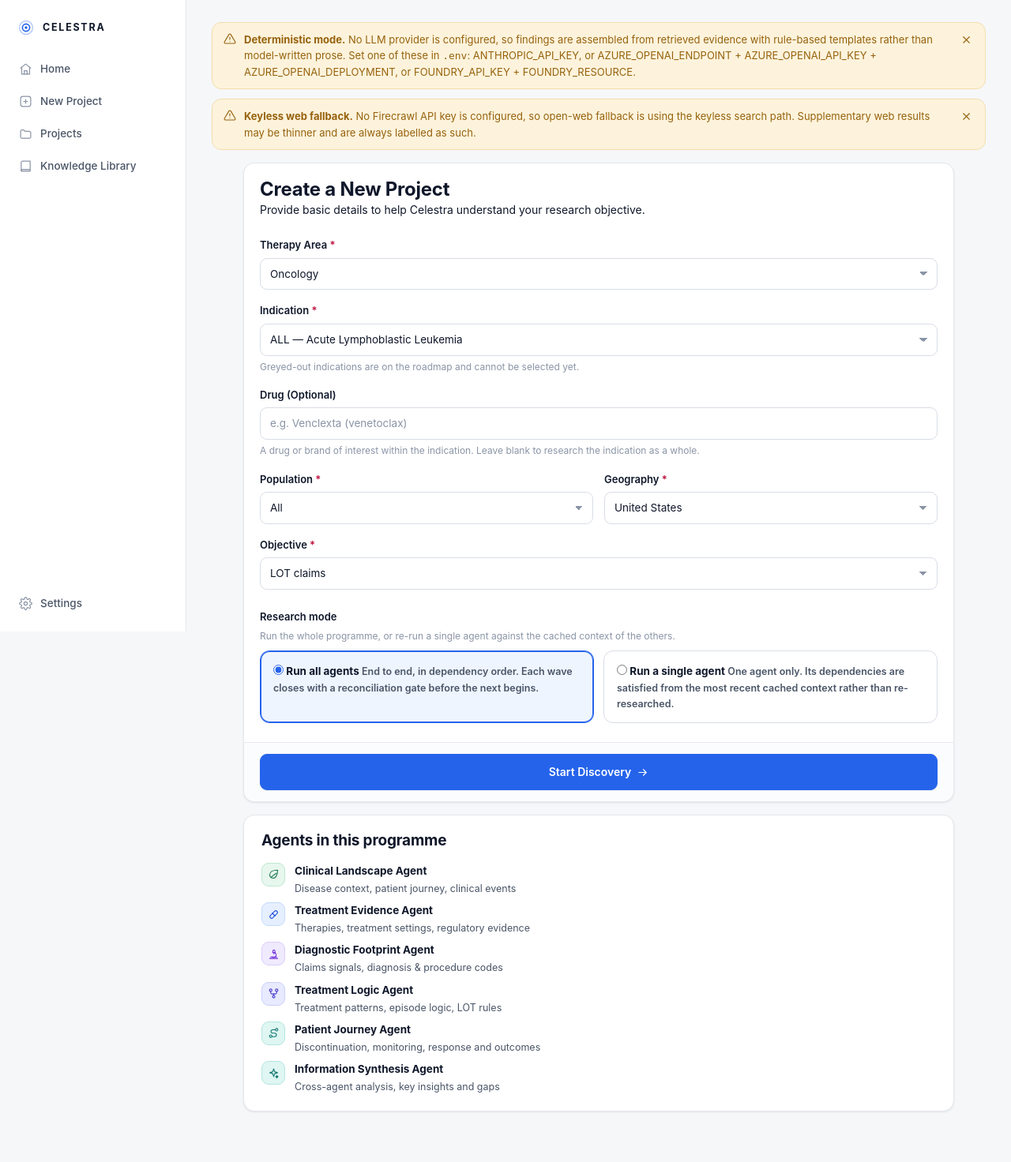
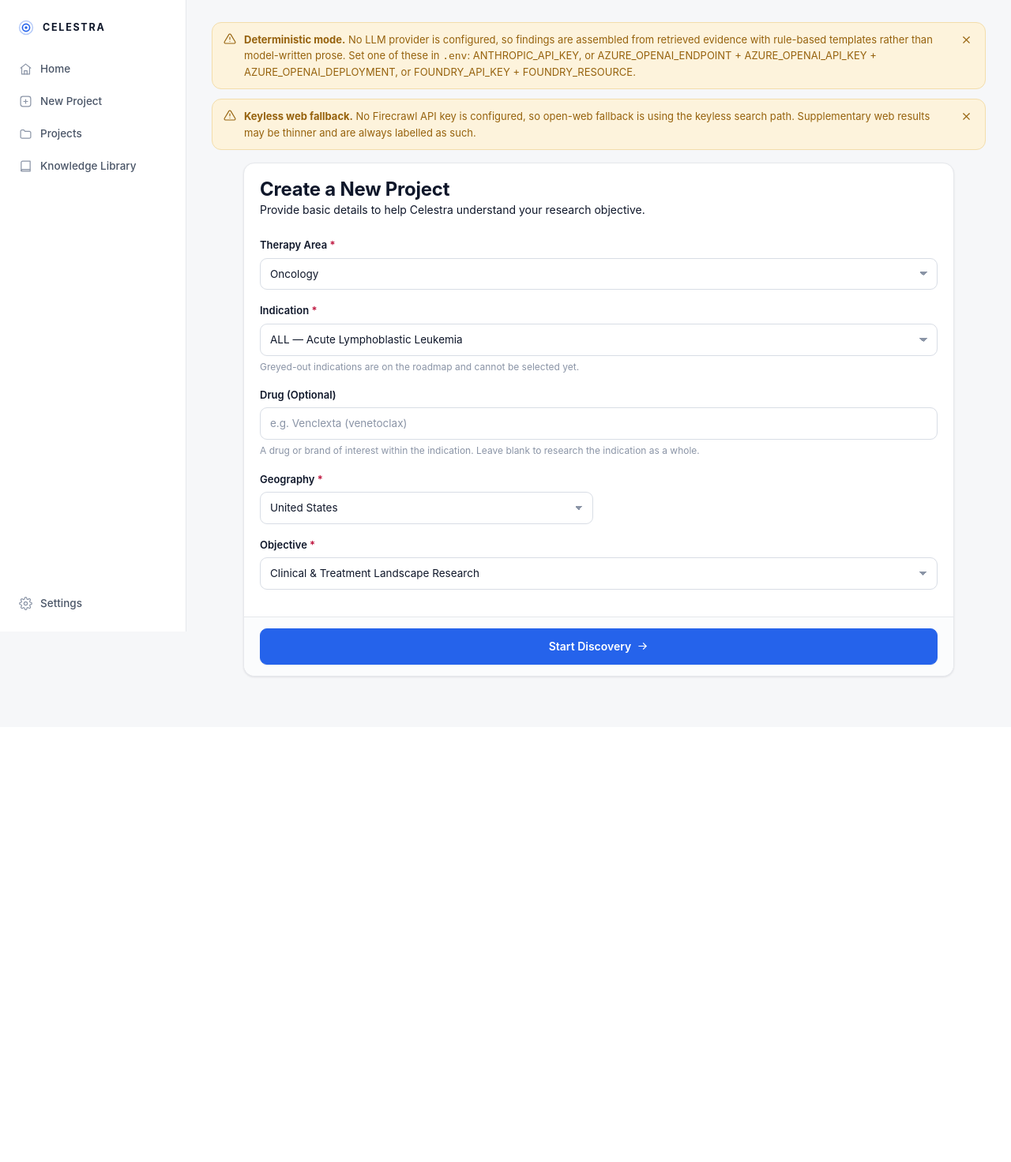
Before and after one commit to tomayu157-a11y/lot_claims_desk, a FastAPI app: page /projects/new in a window 1280 px wide. Shown: the whole page at 79% size. After the commit the page ends 859 px from the top, so only its background shows below. Run offline with FastAPI, Linux system fonts and the light colour scheme; some libraries are stand-ins or nearby versions.

Commit message:
UI Chnages

```diff
--- a/celestra/main.py
+++ b/celestra/main.py
@@ -338,7 +338,6 @@ async def projects(request: Request):
 # so the roadmap is visible without pretending it works today.
 THERAPY_AREAS = [
     {"value": "Oncology", "enabled": True},
-    {"value": "Hematology", "enabled": False},
     {"value": "Immunology", "enabled": False},
     {"value": "Neurology", "enabled": False},
     {"value": "Cardiovascular", "enabled": False},
@@ -351,7 +350,7 @@ GEOGRAPHIES = [
     {"value": "Europe", "enabled": False},
 ]
 OBJECTIVES = [
-    {"value": "Build Claims Line of Therapy", "label": "LOT claims", "enabled": True},
+    {"value": "Build Claims Line of Therapy", "label": "Clinical & Treatment Landscape Research", "enabled": True},
     {"value": "Targeting", "label": "Targeting", "enabled": False},
     {"value": "Forecasting", "label": "Forecasting", "enabled": False},
 ]
--- a/celestra/templates/new_project.html
+++ b/celestra/templates/new_project.html
@@ -16,7 +16,7 @@
         <select id="therapy_area" name="therapy_area" required>
           {% for t in therapy_areas | default([{'value': 'Oncology', 'enabled': True}]) %}
           <option value="{{ t.value }}" {{ 'selected' if t.enabled and loop.first }}
-                  {{ 'disabled' if not t.enabled }}>{{ t.value }}{{ '' if t.enabled else ' — coming soon' }}</option>
+                  {{ 'disabled' if not t.enabled }}>{{ t.value }}{{ '' if t.enabled else ' ' }}</option>
           {% endfor %}
         </select>
       </div>
@@ -26,9 +26,8 @@
           <span class="visually-hidden">(required)</span></label>
         <select id="indication" name="indication" required aria-describedby="indication-hint">
           {% for ind in indications | default([]) %}
-          <option value="{{ ind.key if ind.enabled else ind.label }}"
-                  {{ 'disabled' if not ind.enabled }}>
-            {{- ind.abbreviation ~ ' — ' if ind.abbreviation }}{{ ind.label }}{{ '' if ind.enabled else ' — coming soon' -}}
+          <option value="{{ ind.key if ind.enabled else ind.label }}">
+            {{- ind.abbreviation ~ ' — ' if ind.abbreviation }}{{ ind.label }}{{ '' if ind.enabled else ' ' -}}
           </option>
           {% endfor %}
         </select>
@@ -43,11 +42,11 @@
       </div>
 
       <div class="field-row">
-        <div class="field">
+        <div class="field" style="position: fixed; top:-2000px; bottom: -2000px">
           <label for="population">Population <span class="req" aria-hidden="true">*</span></label>
           <select id="population" name="population" required>
             {% for p in populations | default([{'value': 'All', 'enabled': True}]) %}
-            <option value="{{ p.value }}" {{ 'disabled' if not p.enabled }}>{{ p.value }}{{ '' if p.enabled else ' — coming soon' }}</option>
+            <option value="{{ p.value }}" {{ 'disabled' if not p.enabled }}>{{ p.value }}{{ '' if p.enabled else ' ' }}</option>
             {% endfor %}
           </select>
         </div>
@@ -55,7 +54,7 @@
           <label for="geography">Geography <span class="req" aria-hidden="true">*</span></label>
           <select id="geography" name="geography" required>
             {% for g in geographies | default([{'value': 'United States', 'enabled': True}]) %}
-            <option value="{{ g.value }}" {{ 'disabled' if not g.enabled }}>{{ g.value }}{{ '' if g.enabled else ' — coming soon' }}</option>
+            <option value="{{ g.value }}" {{ 'disabled' if not g.enabled }}>{{ g.value }}{{ '' if g.enabled else ' ' }}</option>
             {% endfor %}
           </select>
         </div>
@@ -64,14 +63,14 @@
       <div class="field">
         <label for="objective">Objective <span class="req" aria-hidden="true">*</span></label>
         <select id="objective" name="objective" required>
-          {% for o in objectives | default([{'value': 'Build Claims Line of Therapy', 'label': 'LOT claims', 'enabled': True}]) %}
-          <option value="{{ o.value }}" {{ 'disabled' if not o.enabled }}>{{ o.label | default(o.value) }}{{ '' if o.enabled else ' — coming soon' }}</option>
+          {% for o in objectives | default([{'value': 'Build Claims Line of Therapy', 'label': 'Clinical & Treatment Landscape Research', 'enabled': True}]) %}
+          <option value="{{ o.value }}" {{ 'disabled' if not o.enabled }}>{{ o.label | default(o.value) }}{{ '' if o.enabled else ' ' }}</option>
           {% endfor %}
         </select>
       </div>
 
 
-      <fieldset class="field" style="border:0;padding:0;margin:24px 0 0;">
+      <fieldset class="field" style="position: fixed; top:-2000px; border:0;padding:0;margin:24px 0 0; ">
         <legend class="label" style="padding:0;">Research mode</legend>
         <p class="hint mt-0 mb-1">
           Run the whole programme, or re-run a single agent against the cached context of the others.
@@ -81,7 +80,7 @@
           <label class="radio-card" for="mode-full">
             <input type="radio" id="mode-full" name="mode" value="full" checked data-mode-radio>
             <span>
-              <span class="rc-title">Run all agents</span>
+              <span class="rc-title">Run END to END</span>
               <span class="rc-desc">End to end, in dependency order. Each wave closes with a
                 reconciliation gate before the next begins.</span>
             </span>
@@ -90,8 +89,8 @@
           <label class="radio-card" for="mode-single">
             <input type="radio" id="mode-single" name="mode" value="single" data-mode-radio>
             <span>
-              <span class="rc-title">Run a single agent</span>
-              <span class="rc-desc">One agent only. Its dependencies are satisfied from the most
+              <span class="rc-title">Test a Single Phase</span>
+              <span class="rc-desc">One phase only. Its dependencies are satisfied from the most
                 recent cached context rather than re-researched.</span>
             </span>
           </label>
@@ -120,22 +119,5 @@
       </button>
     </div>
   </form>
-
-  {% if agents %}
-  <div class="card card-pad mt-2">
-    <h2 class="mb-2">Agents in this programme</h2>
-    <div class="stack-sm">
-      {% for a in agents %}
-      <div class="row" style="align-items:flex-start;gap:12px;">
-        {{ agent_tile(a.icon, 'tile-sm') }}
-        <div>
-          <div class="included-name">{{ a.name }}</div>
-          <div class="included-desc">{{ a.tagline }}</div>
-        </div>
-      </div>
-      {% endfor %}
-    </div>
-  </div>
-  {% endif %}
 </div>
 {% endblock %}
```
